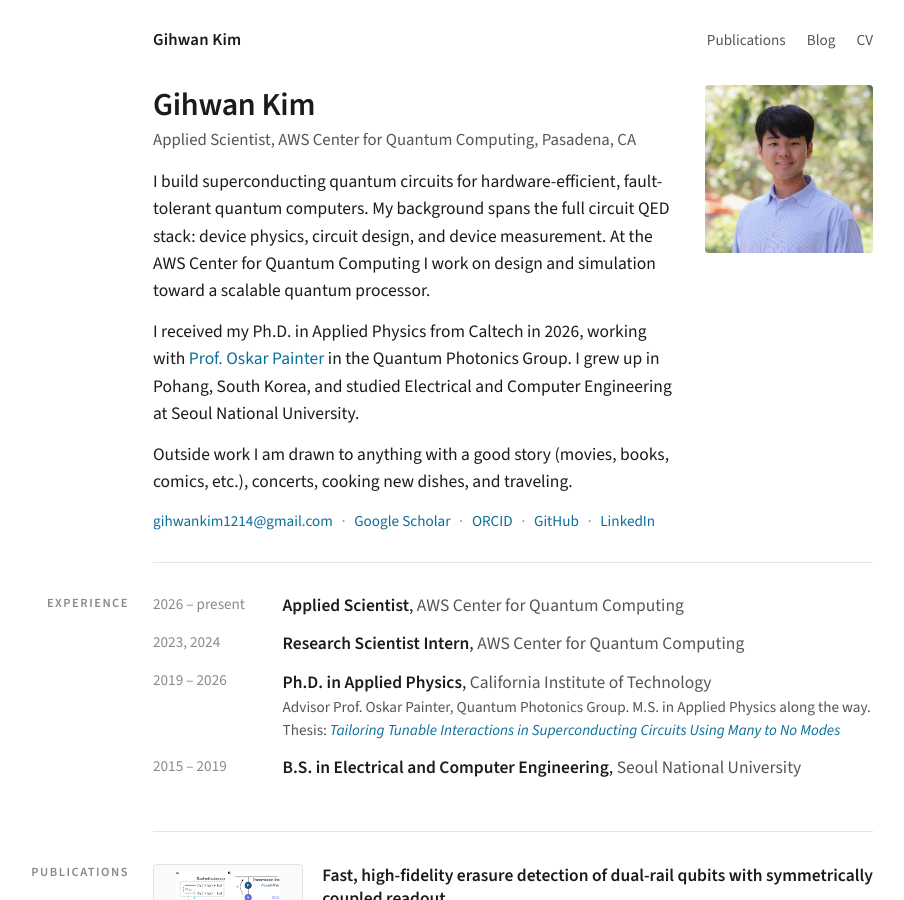
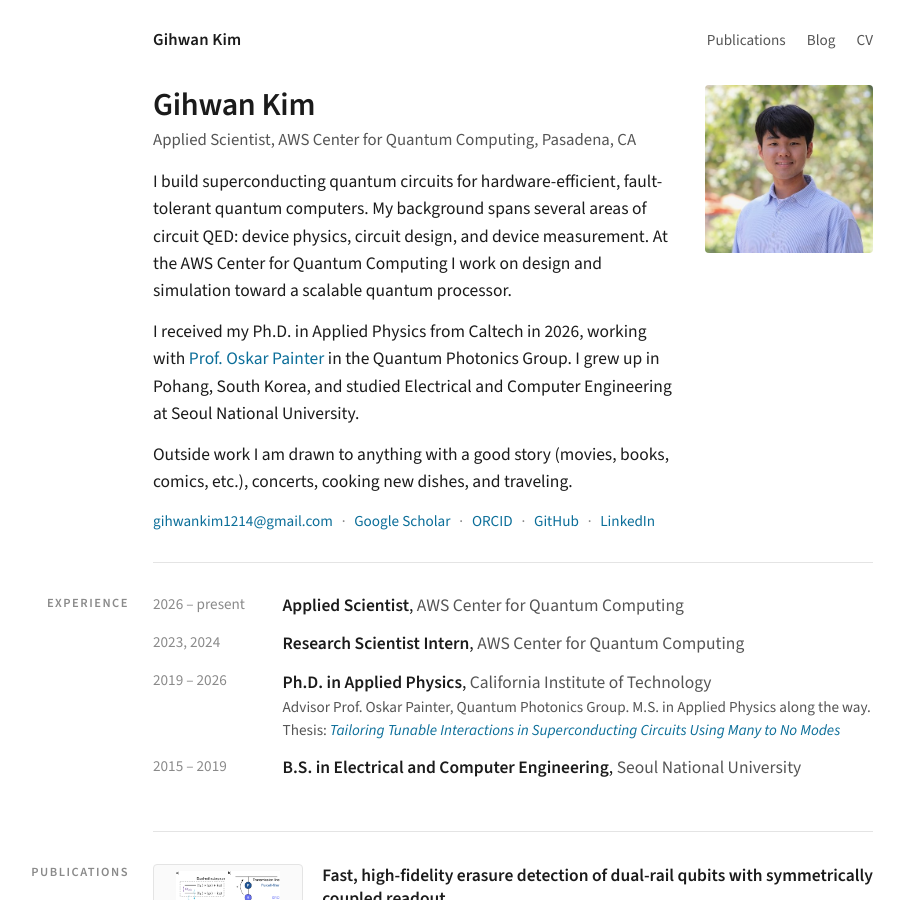
Before and after one commit to gihwan-scqubits/gihwan-scqubits.github.io, a Jekyll site: the page built from index.md, in a window 1280 px wide and 900 px high. Shown: the whole window, without its empty margins (127-1031 px from the left). Built offline with Jekyll 4.4.1, drawn with Linux system fonts in a browser that asks for light colours.

Commit message:
Bio: soften 'full stack'
Co-Authored-By: Claude Fable 5.1 <noreply@anthropic.com>
Claude-Session: https://claude.ai/code/session_01D9GyQzp35NGwXa4HyFQyv5

```diff
--- a/index.md
+++ b/index.md
@@ -8,7 +8,7 @@ body_class: home
     <h1>Gihwan Kim</h1>
     <p class="tagline">Applied Scientist, AWS Center for Quantum Computing, Pasadena, CA</p>
     <p>I build superconducting quantum circuits for hardware-efficient, fault-tolerant quantum
-    computers. My background spans the full circuit QED stack: device physics, circuit design, and
+    computers. My background spans several areas of circuit QED: device physics, circuit design, and
     device measurement. At the AWS Center for Quantum Computing I work on design and simulation toward
     a scalable quantum processor.</p>
     <p>I received my Ph.D. in Applied Physics from Caltech in 2026, working with
```
